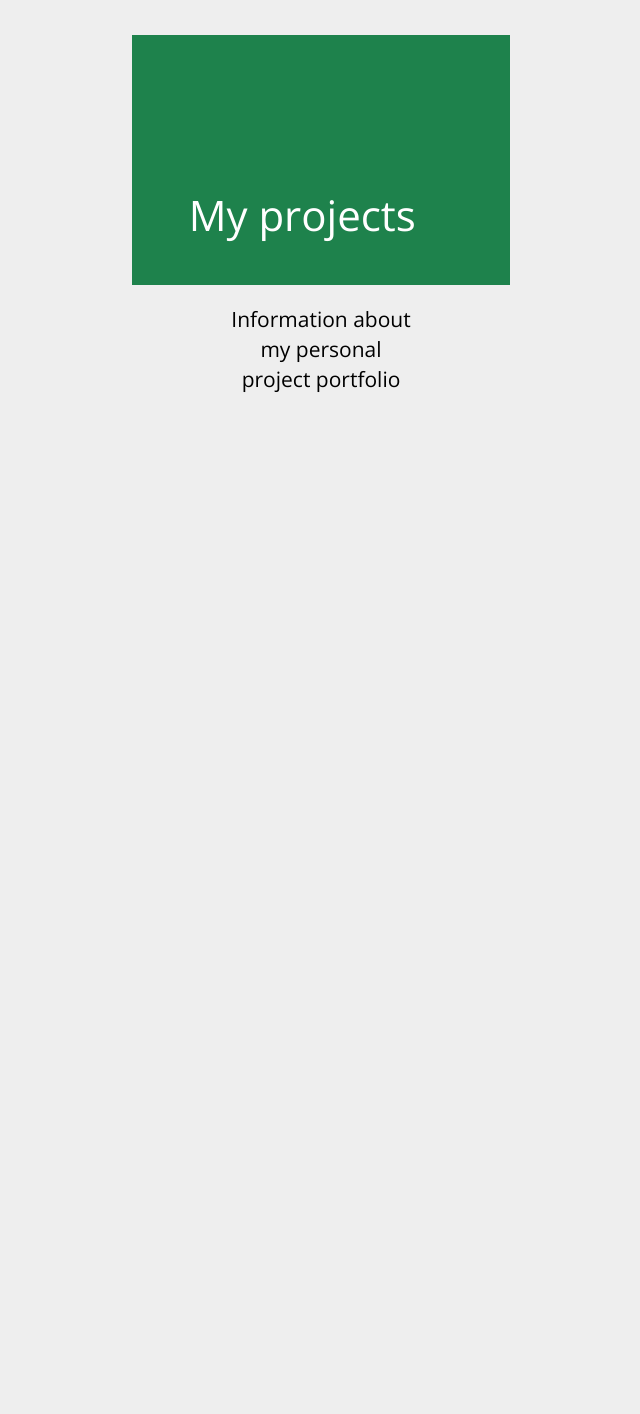
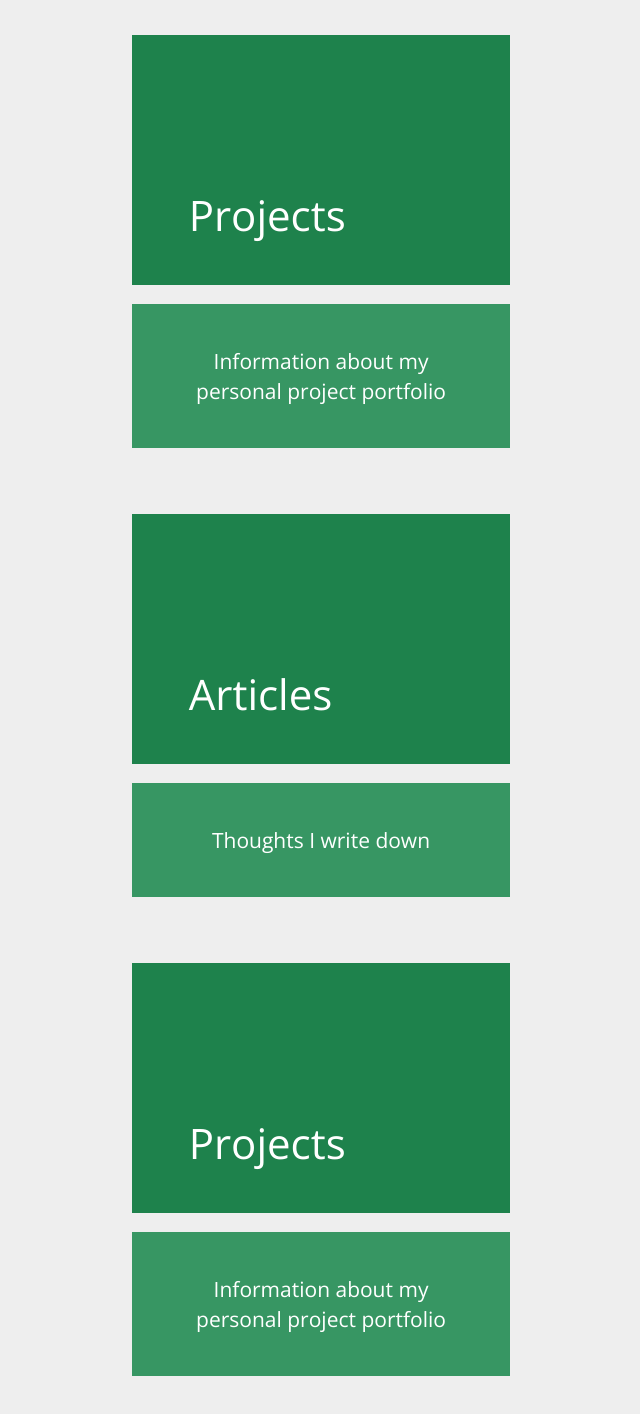
Before and after one commit to purrcat259/digitalcat, a Flask app: page / in a window 1280 px wide. Shown: the part 525-1939 px from the top of the page, without its empty margins (319-959 px from the left). Before the commit the page ends 917 px from the top, so only its background shows below. Run offline with Flask 2, Linux system fonts and the light colour scheme; some libraries are stand-ins or nearby versions.

Commit message:
Added articles row and fixed CSS

```diff
--- a/static/main.css
+++ b/static/main.css
@@ -98,8 +98,8 @@ a:active {
 
 .box {
   background-color: #1E824C;
+  height: 250px;
   margin-bottom: 5%;
-  height: 250px;
 }
 
 .box-text {
@@ -112,11 +112,12 @@ a:active {
 }
 
 .box-explanation {
+	color: white;
+	background-color: #379663;
   position: relative;
-  left: 25%;
   text-align: center;
   font-size: 150%;
-  width: 50%;
+  padding: 2em;
 }
 
 .collection-box {
--- a/templates/index.html
+++ b/templates/index.html
@@ -41,41 +41,51 @@
         <div class="col-md-4">
             <div class="box">
                 <a href="{{ url_for('projects') }}">
-                    <p class="box-text hvr-float">My projects</p>
+                    <p class="box-text hvr-float">Projects</p>
                 </a>
             </div>
-            <p class="box-explanation">
-                Information about my personal project portfolio
-            </p>
+                <p class="box-explanation">
+                    Information about my personal project portfolio
+                </p>
         </div>
         <!-- Spacer -->
         <div class="col-md-4"></div>
     </div>
-    <div class="row">
-        <!--
-        <div class="col-md-2"></div>
+    <!-- Articles Row -->
+    <div class="row padded-row">
+        <!-- Spacer -->
+        <div class="col-md-4"></div>
+        <!-- Box -->
+        <div class="col-md-4">
+            <div class="box">
+                <a href="{{ url_for('articles') }}">
+                    <p class="box-text hvr-float">Articles</p>
+                </a>
+            </div>
+                <p class="box-explanation">
+                    Thoughts I write down
+                </p>
+        </div>
+        <!-- Spacer -->
+        <div class="col-md-4"></div>
+    </div>
+    <!-- Projects Row -->
+    <div class="row padded-row">
+        <!-- Spacer -->
+        <div class="col-md-4"></div>
+        <!-- Box -->
         <div class="col-md-4">
             <div class="box">
                 <a href="{{ url_for('projects') }}">
                     <p class="box-text hvr-float">Projects</p>
                 </a>
             </div>
-            <p class="box-explanation">
-                Information and updates about my current ongoing personal projects.
-            </p>
+                <p class="box-explanation">
+                    Information about my personal project portfolio
+                </p>
         </div>
-        <div class="col-md-4">
-            <div class="box">
-                <a href="{{ url_for('articles') }}">
-                    <p class="box-text hvr-float">Articles</p>
-                </a>
-            </div>
-            <p class="box-explanation">
-                Thoughts I write down. Could be opinion, observations or a summary of an experience/project.
-            </p>
-        </div>
-        <div class="col-md-2"></div>
-        -->
+        <!-- Spacer -->
+        <div class="col-md-4"></div>
     </div>
 </div>
 {% endblock %}
```
